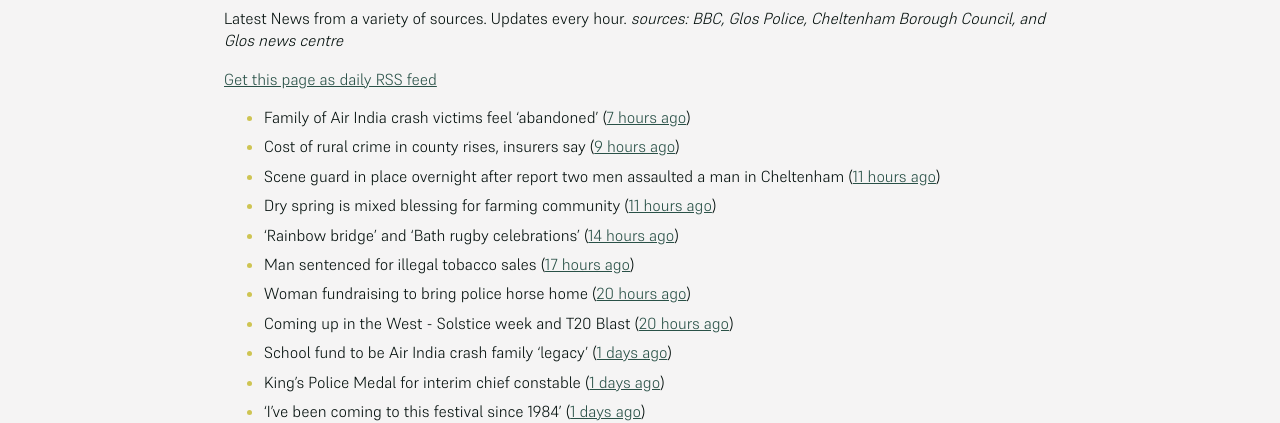
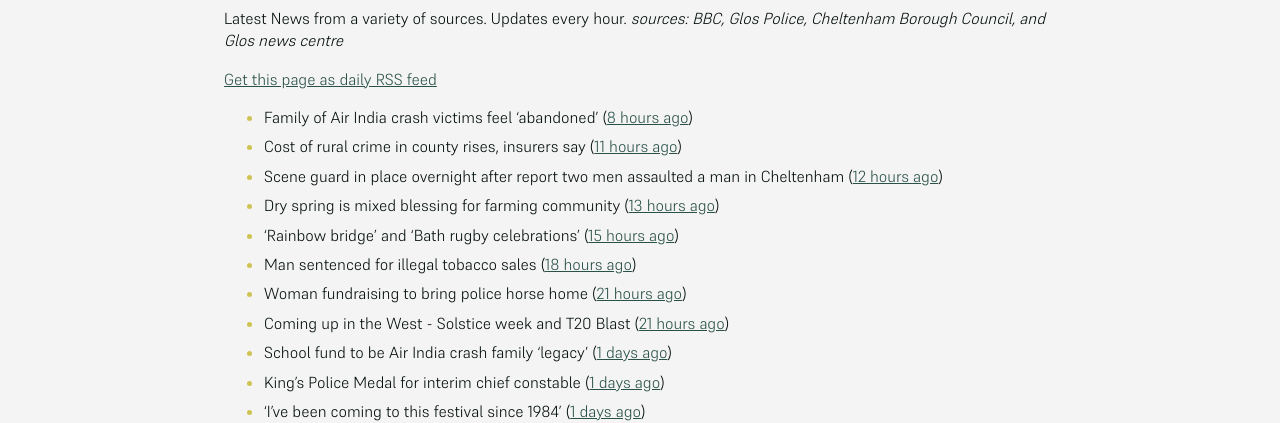
Before and after one commit to mat-0/cheltenham-open-data, a Jekyll site: the page built from _pages/news.md, in a window 1280 px wide. Shown: the part 266-689 px from the top of the page. Built offline with Jekyll 4.4.1, drawn with Linux system fonts in a browser that asks for light colours.

Commit message:
Updated 2025-06-17 02:30:43

```diff
--- a/_pages/news.md
+++ b/_pages/news.md
@@ -12,14 +12,14 @@ _sources: BBC, Glos Police, Cheltenham Borough Council, and Glos news centre_
 [Get this page as daily RSS feed](/daily.rss)
 
 <!-- news_marker starts -->
-- Family of Air India crash victims feel 'abandoned' ([7 hours ago](https://www.bbc.com/news/articles/c5y0lwreg9qo))
-- Cost of rural crime in county rises, insurers say ([9 hours ago](https://www.bbc.com/news/articles/cje7e8lqvj0o))
-- Scene guard in place overnight after report two men assaulted a man in Cheltenham ([11 hours ago](https://gloucesternewscentre.co.uk/scene-guard-in-place-overnight-after-report-two-men-assaulted-a-man-in-cheltenham/))
-- Dry spring is mixed blessing for farming community ([11 hours ago](https://www.bbc.com/news/articles/c8d1vglgj9zo))
-- 'Rainbow bridge' and 'Bath rugby celebrations' ([14 hours ago](https://www.bbc.com/news/articles/cx2e29jqllgo))
-- Man sentenced for illegal tobacco sales ([17 hours ago](https://gloucesternewscentre.co.uk/man-sentenced-for-illegal-tobacco-sales/))
-- Woman fundraising to bring police horse home ([20 hours ago](https://www.bbc.com/news/articles/c1ld0n474llo))
-- Coming up in the West - Solstice week and T20 Blast ([20 hours ago](https://www.bbc.com/news/articles/c4g3nze858lo))
+- Family of Air India crash victims feel 'abandoned' ([8 hours ago](https://www.bbc.com/news/articles/c5y0lwreg9qo))
+- Cost of rural crime in county rises, insurers say ([11 hours ago](https://www.bbc.com/news/articles/cje7e8lqvj0o))
+- Scene guard in place overnight after report two men assaulted a man in Cheltenham ([12 hours ago](https://gloucesternewscentre.co.uk/scene-guard-in-place-overnight-after-report-two-men-assaulted-a-man-in-cheltenham/))
+- Dry spring is mixed blessing for farming community ([13 hours ago](https://www.bbc.com/news/articles/c8d1vglgj9zo))
+- 'Rainbow bridge' and 'Bath rugby celebrations' ([15 hours ago](https://www.bbc.com/news/articles/cx2e29jqllgo))
+- Man sentenced for illegal tobacco sales ([18 hours ago](https://gloucesternewscentre.co.uk/man-sentenced-for-illegal-tobacco-sales/))
+- Woman fundraising to bring police horse home ([21 hours ago](https://www.bbc.com/news/articles/c1ld0n474llo))
+- Coming up in the West - Solstice week and T20 Blast ([21 hours ago](https://www.bbc.com/news/articles/c4g3nze858lo))
 - School fund to be Air India crash family 'legacy' ([1 days ago](https://www.bbc.com/news/articles/c5y5ygl2g31o))
 - King's Police Medal for interim chief constable ([1 days ago](https://www.bbc.com/news/articles/c39x9jz8ez1o))
 - 'I've been coming to this festival since 1984' ([1 days ago](https://www.bbc.com/news/articles/clyny53kdg4o))
```
Also changed, not shown: _data/flood.json (+5 -27 lines), index.md (+5 -5 lines).
